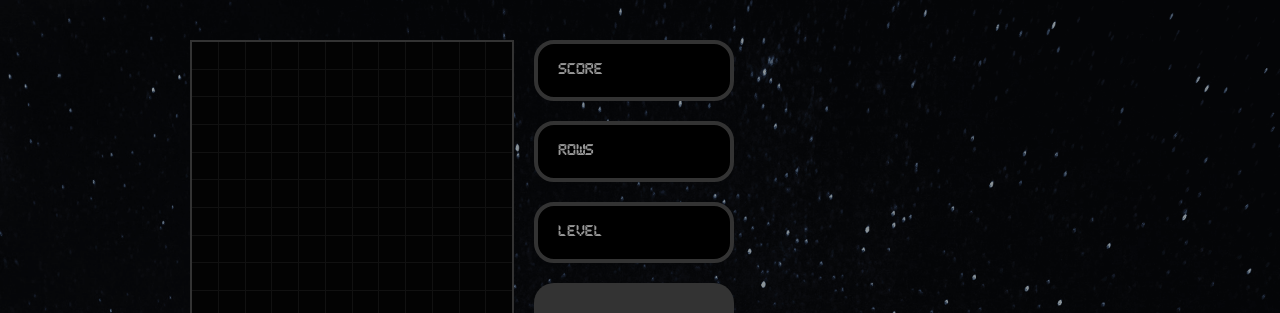
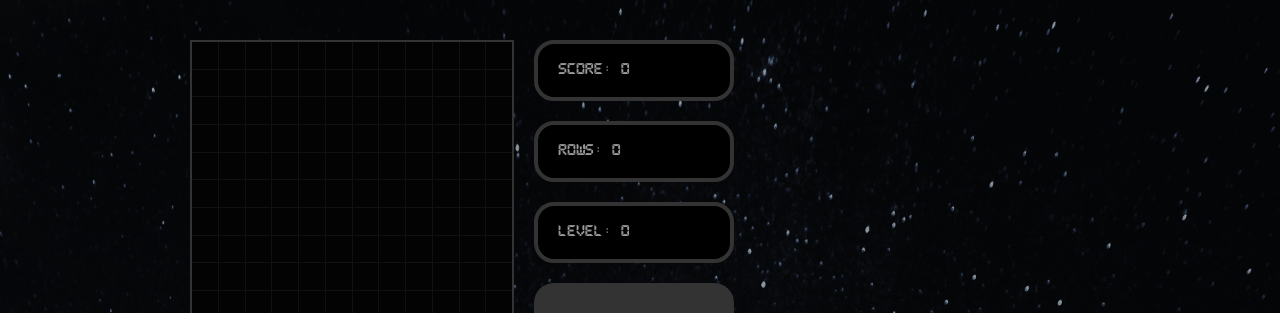
Before and after one commit to tinspham209/tetris-game-react, a React (Create React App) app: page / in a window 1280 px wide. Shown: the top 313 px of the page. Built offline with nearby package versions, Linux system fonts and the light colour scheme.

Commit message:
add useGameStatus to Tetris

```diff
--- a/src/components/Tetris/index.jsx
+++ b/src/components/Tetris/index.jsx
@@ -8,6 +8,7 @@
 import { usePlayer } from "../../hooks/usePlayer";
 import { useStage } from "../../hooks/useStage";
 import { useInterval } from "../../hooks/useInterval";
+import { useGameStatus } from "../../hooks/useGameStatus";
 
 import { createStage, checkCollision } from "../../gameHelper";
 
@@ -16,8 +17,14 @@
 	const [gameOver, setGameOver] = useState(false);
 
 	const [player, updatePlayerPos, resetPlayer, playerRotate] = usePlayer();
-	const [stage, setStage] = useStage(player, resetPlayer);
+	const [stage, setStage, rowsCleared] = useStage(player, resetPlayer);
+	const [score, setScore, rows, setRows, level, setLevel] = useGameStatus(
+		rowsCleared
+	);
 
+	console.log("level: ", level);
+	console.log("rows: ", rows);
+	console.log("score: ", score);
 	console.log("re-render");
 
 	const movePlayer = (dir) => {
@@ -33,10 +40,21 @@
 		setStage(createStage());
 		setDropTime(500);
 		resetPlayer();
+
+		setScore(0);
+		setRows(0);
+		setLevel(0);
+
 		setGameOver(false);
 	};
 
 	const drop = () => {
+		// Increase level when player has cleared 10 rows
+		if (rows > (level + 1) * 10) {
+			setLevel((prev) => prev + 1);
+			// Also increase speed;
+			setDropTime(500 / (level + 1) + 100);
+		}
 		if (!checkCollision(player, stage, { x: 0, y: 1 })) {
 			updatePlayerPos({ x: 0, y: 1, collided: false });
 		} else {
@@ -55,7 +73,7 @@
 			if (keyCode === 40) {
 				// Down
 				console.log("Interval on");
-				setDropTime(500);
+				setDropTime(500 / (level + 1) + 100);
 			}
 		}
 	};
@@ -103,9 +121,9 @@
 						<Display gameOver={gameOver} text="Game Over" />
 					) : (
 						<div>
-							<Display text="Score" />
-							<Display text="Rows" />
-							<Display text="Level" />
+							<Display text={`Score: ${score}`} />
+							<Display text={`Rows: ${rows}`} />
+							<Display text={`Level: ${level}`} />
 						</div>
 					)}
 					<StartButton callback={startGame} />
```
